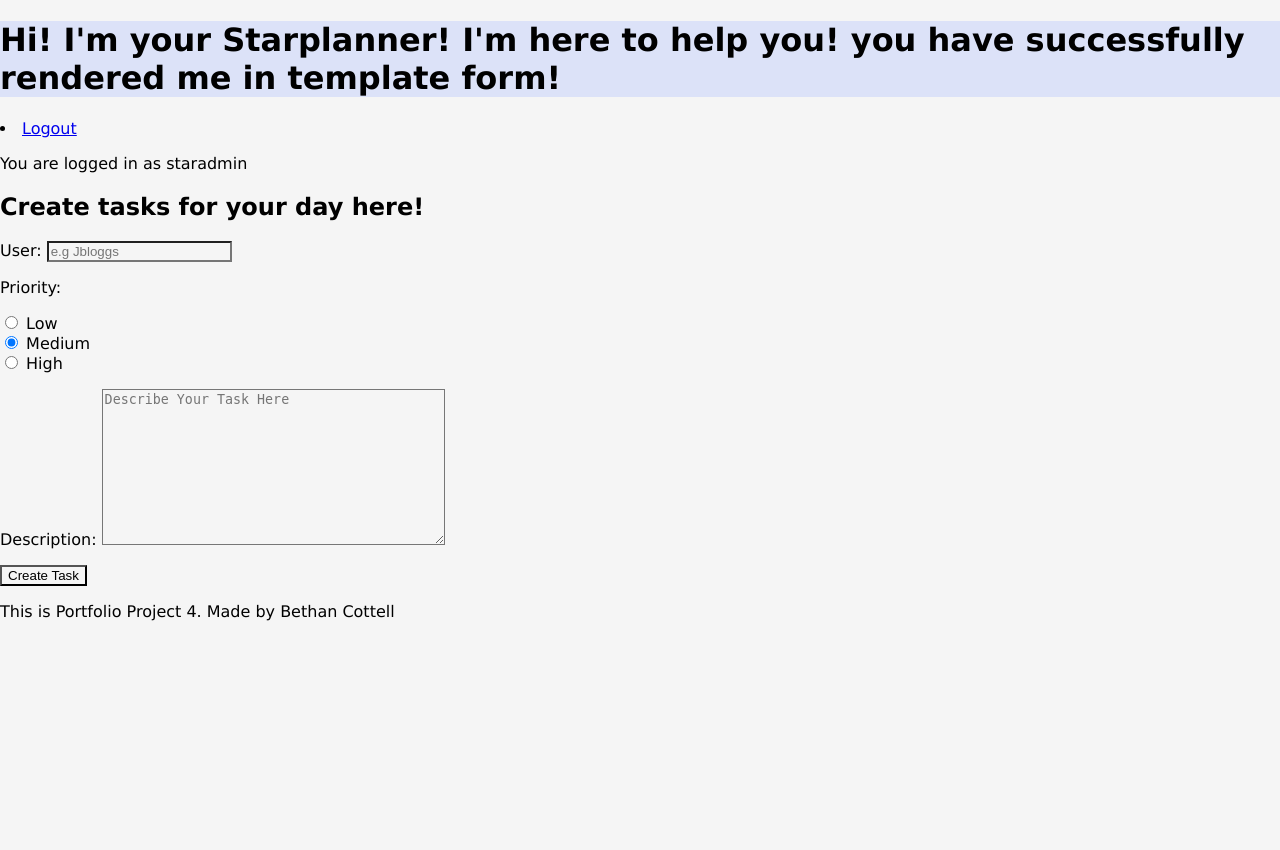
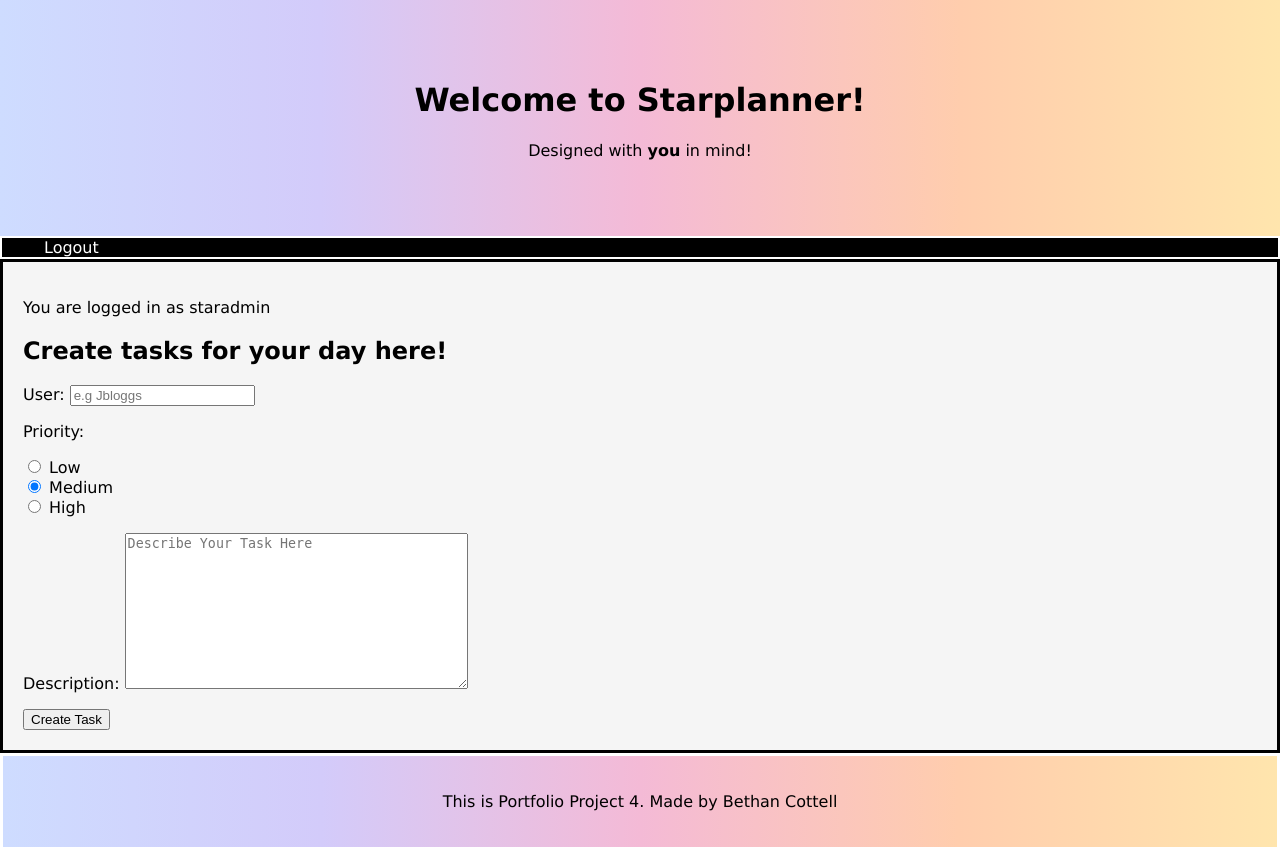
Before and after one commit to BeeBeeBethC/Starplanner-PP4, a Django app: page /create/ in a window 1280 px wide. Before the commit the page ends 621 px from the top, so only its background shows below. Run offline with Django 4.2, Linux system fonts and the light colour scheme; a user stored in the database is signed in.

Commit message:
css styling working across site

```diff
--- a/starplanner/static/starplanner/CSS/styles.css
+++ b/starplanner/static/starplanner/CSS/styles.css
@@ -1,11 +1,71 @@
-*{
+* {
     box-sizing: border-box;
-    background-color: whitesmoke;
 }
-body{
-    font-family: 'Lucida Sans', 'Geneva', 'Verdana', 'sans-serif';
+
+body {
+    font-family: 'Lucida Sans', 'Lucida Sans Regular', 'Lucida Grande', 'Lucida Sans Unicode', Geneva, Verdana, sans-serif;
     margin: 0;
 }
-h1{
-    background-color:rgb(220, 226, 248);
+
+.header {
+    padding: 60px;
+    text-align: center;
+    background-image: linear-gradient(to right, #CEDCFF, #D3CBFA, #F4BAD6, #FFCDAD, #FFE5AD);
+    color: black;
 }
+
+.navbar {
+    display: flex;
+    border: white solid 2px;
+    background-color: black;
+}
+
+.navbar a {
+    color: white;
+    padding: 14px 20px;
+    text-decoration: none;
+    text-align: center;
+}
+
+.navbar a:hover {
+    background-color: whitesmoke;
+    color: black;
+}
+
+/* Column container */
+.row {
+    display: flex;
+    flex-wrap: wrap;
+}
+
+/* Create two unequal columns that sits next to each other */
+/* Sidebar/left column */
+.side {
+    flex: 30%;
+    background-color: whitesmoke;
+    padding: 20px;
+}
+
+.main {
+    flex: 70%;
+    border: black solid 3px;
+    background-color: whitesmoke;
+    padding: 20px;
+}
+
+.footer {
+    border: white solid 3px;
+    padding: 20px;
+    color: black;
+    text-align: center;
+    background-image: linear-gradient(to right, #CEDCFF, #D3CBFA, #F4BAD6, #FFCDAD, #FFE5AD);
+}
+
+/* Responsive layout - when the screen is less than 700px wide, make the two columns stack on top of each other instead of next to each other */
+@media screen and (max-width: 700px) {
+
+    .row,
+    .navbar {
+        flex-direction: column;
+    }
+}
--- a/templates/base.html
+++ b/templates/base.html
@@ -11,13 +11,16 @@
 <head>
     <meta charset="UTF-8">
     <meta name="viewport" content="width=device-width, initial-scale=1.0">
-    <title>{% block title %} Starplanner! {% endblock %}</title>
+    <title>{% block title %} Starplanner {% endblock %}</title>
     <link rel="stylesheet" href="{% static 'starplanner/CSS/styles.css' %}">
 </head>
 
 <body>
-    <h1>Hi! I'm your Starplanner! I'm here to help you! you have successfully rendered me in template form!</h1>
-    <nav class="navbar navbar-expand-lg navbar-light bg-white">
+    <div class="header">
+        <h1>Welcome to Starplanner!</h1>
+        <p>Designed with <b>you</b> in mind!</p>
+    </div>
+    <nav class="navbar">
         {% if user.is_authenticated %}
             <li class="nav-item">
                 <a class="nav-link {% if request.path == logout_url %}active{% endif %}" aria-current="page" href="{% url 'account_logout' %}">Logout</a>
@@ -32,18 +35,18 @@
             </li>
         {% endif %}
     </nav>
-    <main>
+    <main class="main">
         {% if user.is_authenticated %}
-        <p class="text-end m-3">You are logged in as {{ user.username }}</p>
+            <p>You are logged in as {{ user.username }}</p>
         {% else %}
-        <p class="text-end m-3">You are not logged in</p>
+            <p>You are not logged in</p>
         {% endif %}
         {% block content %}
         <!-- Content Goes here -->
         {% endblock content %}
     </main>
-    <footer>
-        <p class="m-0 text-center text-white">This is Portfolio Project 4. Made by Bethan Cottell</p>
+    <footer class="footer">
+        <p>This is Portfolio Project 4. Made by Bethan Cottell</p>
     <!---<script src="{% static 'js/script.js' %}"></script>
      <img src="{% static 'images/yourimage.png' %}" alt=""> -->
     </footer>
```
Lines whose indentation alone changed are shown as unchanged.
